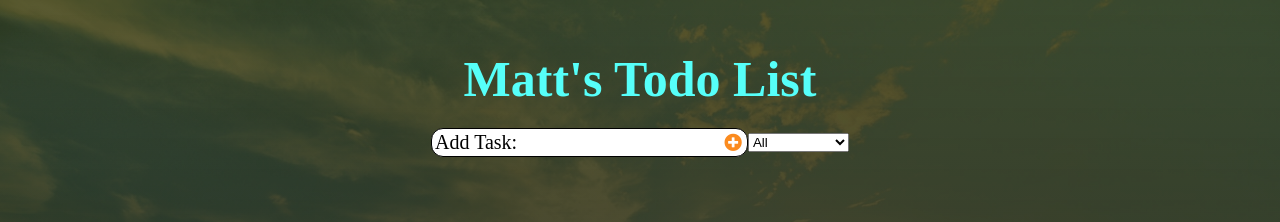
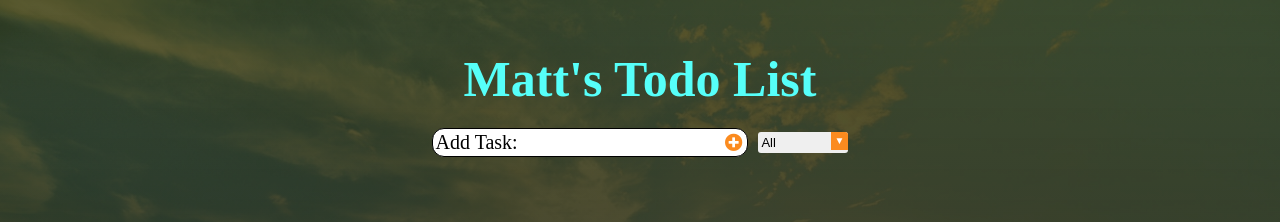
Before and after one commit to MattSam9/TodoList, a plain HTML site: page index.html in a window 1280 px wide. Shown: the top 222 px of the page. Drawn offline with Linux system fonts and the light colour scheme; a web font is replaced by a local one.

Commit message:
styling todo's filter

```diff
--- a/style.css
+++ b/style.css
@@ -149,3 +149,43 @@ body {
   -o-transform: translateY(8rem) rotateZ(30deg);
   opacity: 0;
 }
+.select-div {
+  margin-left: 1rem;
+  position: relative;
+  overflow:hidden;
+  border-radius: 0.3rem;
+  -webkit-border-radius: 0.3rem;
+  -moz-border-radius: 0.3rem;
+  -ms-border-radius: 0.3rem;
+  -o-border-radius: 0.3rem;
+}
+.filter-todo {
+  appearance: none;
+  -webkit-appearance: none;
+  -moz-appearance: none;
+  -o-appearance: none;
+  border: none;
+  outline: none;
+  font-size: 1.3rem;
+  padding: 0.3rem 1rem 0.3rem 0.3rem;
+  cursor:pointer;
+}
+.select-div::after{
+  content: '\25bc';
+  padding: 0.3rem 0.4rem 0.4rem;
+  color:white;
+  background-color: #fb8b1f;
+  position:absolute;
+  top: 0;
+  right: 0;
+  pointer-events:none;
+  transition: all 0.5s ease;
+  -webkit-transition: all 0.5s ease;
+  -moz-transition: all 0.5s ease;
+  -ms-transition: all 0.5s ease;
+  -o-transition: all 0.5s ease;
+}
+.select-div:hover::after{
+  color:#fb8b1f;
+  background-color: white;
+}
```
